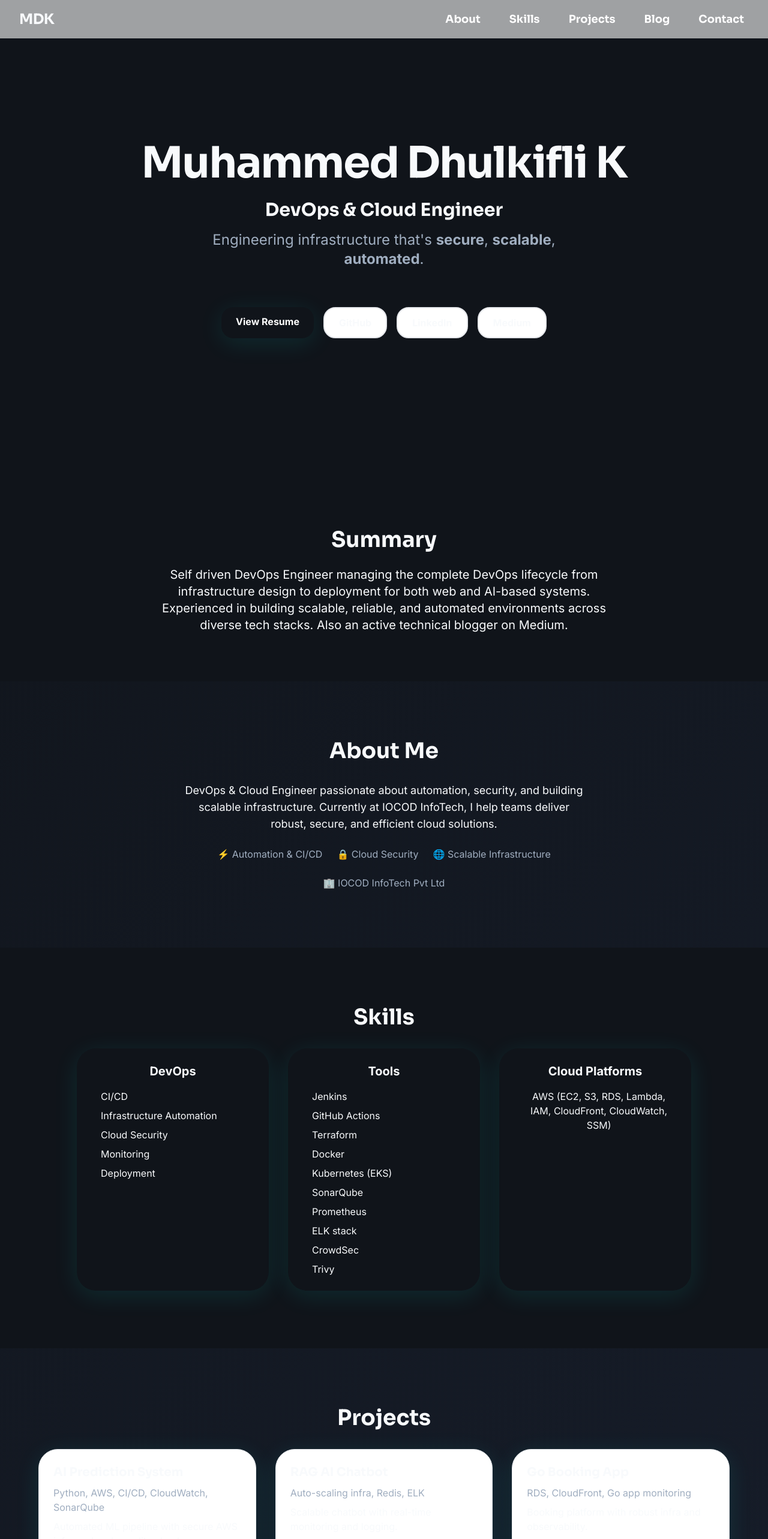
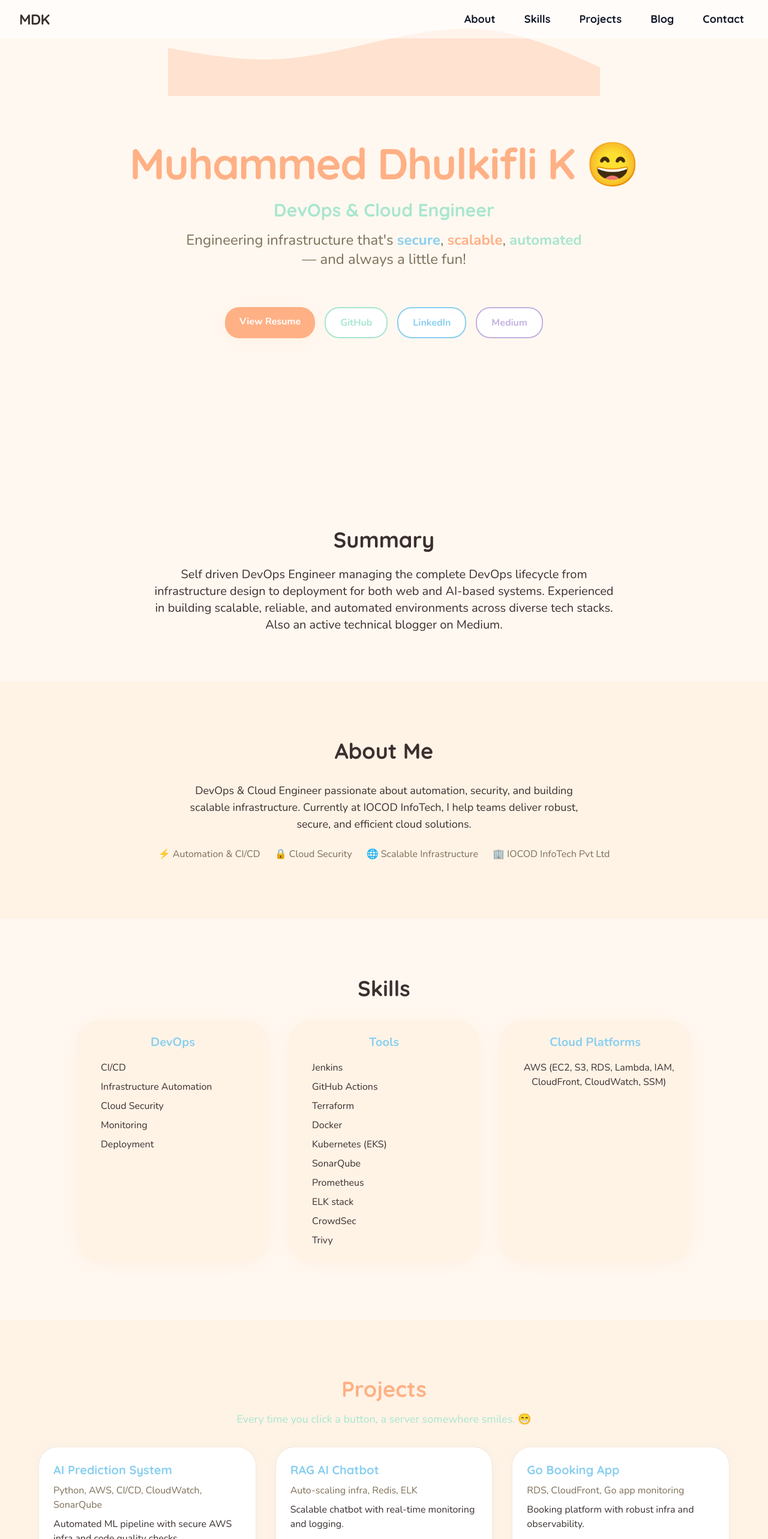
Before and after one commit to dhulkii/test, a Next.js app: page / in a window 1280 px wide. Shown: the top 2566 px of the page at 60% size. Built offline with nearby package versions, Linux system fonts and the light colour scheme.

Commit message:
feat(theme): switch to cream/pastel palette, playful UI, and fun micro-interactions

```diff
--- a/src/app/globals.css
+++ b/src/app/globals.css
@@ -7,10 +7,24 @@ html {
 }
 
 body {
-  background: linear-gradient(135deg, #10141A 0%, #1A2233 100%);
+  background: linear-gradient(120deg, #FFF8F0 0%, #FFF3E6 100%);
   min-height: 100vh;
-  color: #F8FAFC;
+  color: #3B2F2F;
+  font-family: 'Nunito', 'Poppins', 'Inter', sans-serif;
   transition: background 0.8s cubic-bezier(0.4,0,0.2,1);
+}
+
+/* Fun cursor */
+body, button, a, input, textarea {
+  cursor: url('https://cdn.jsdelivr.net/gh/twitter/twemoji@14.0.2/assets/72x72/1f60a.png'), auto;
+}
+
+/* Bouncy transitions for buttons */
+button, .fun-bounce {
+  transition: transform 0.2s cubic-bezier(0.34,1.56,0.64,1), box-shadow 0.2s;
+}
+button:active, .fun-bounce:active {
+  transform: scale(0.96) rotate(-2deg);
 }
 
 .glass {
--- a/src/app/layout.tsx
+++ b/src/app/layout.tsx
@@ -1,19 +1,19 @@
 import React from 'react'
 import './globals.css'
-import { Inter, Sora } from 'next/font/google'
+import { Nunito, Quicksand } from 'next/font/google'
 import type { Metadata } from 'next'
 
-const inter = Inter({ subsets: ['latin'], weight: ['400', '700'], variable: '--font-inter' })
-const sora = Sora({ subsets: ['latin'], weight: ['400', '700'], variable: '--font-sora' })
+const nunito = Nunito({ subsets: ['latin'], weight: ['400', '700'], variable: '--font-nunito' })
+const quicksand = Quicksand({ subsets: ['latin'], weight: ['400', '700'], variable: '--font-quicksand' })
 
 export const metadata: Metadata = {
   title: 'Muhammed Dhulkifli K | Portfolio',
-  description: 'DevOps & Cloud Engineer Portfolio',
+  description: 'DevOps & Cloud Engineer Portfolio — Friendly, Fun, and Playful!',
 }
 
 export default function RootLayout({ children }: { children: React.ReactNode }) {
   return (
-    <html lang="en" className={`${inter.variable} ${sora.variable} dark`}>
+    <html lang="en" className={`${nunito.variable} ${quicksand.variable}`}>
       <body className="bg-background-base text-text-main font-sans min-h-screen">
         {children}
       </body>
--- a/src/components/hero-section.tsx
+++ b/src/components/hero-section.tsx
@@ -4,23 +4,16 @@ import { motion } from 'framer-motion'
 export function HeroSection() {
   return (
     <section id="hero" className="relative min-h-screen flex flex-col items-center justify-center bg-background-base overflow-hidden">
-      {/* Animated Gradient Background */}
+      {/* Playful Confetti or Wave Background */}
       <motion.div
         className="absolute inset-0 z-0 pointer-events-none"
         initial={{ opacity: 0 }}
         animate={{ opacity: 1 }}
         transition={{ duration: 1 }}
       >
-        <motion.div
-          className="absolute -top-40 -left-40 w-[600px] h-[600px] bg-gradient-to-br from-accent-teal/30 to-accent-sky/20 rounded-2xl blur-3xl"
-          animate={{ y: [0, 40, 0] }}
-          transition={{ duration: 8, repeat: Infinity, ease: 'easeInOut' }}
-        />
-        <motion.div
-          className="absolute -bottom-40 -right-40 w-[600px] h-[600px] bg-gradient-to-br from-accent-electric/20 to-accent-sky/30 rounded-2xl blur-3xl"
-          animate={{ y: [0, -40, 0] }}
-          transition={{ duration: 10, repeat: Infinity, ease: 'easeInOut', delay: 2 }}
-        />
+        <svg className="absolute top-0 left-0 w-full h-40" viewBox="0 0 1440 320" fill="none" xmlns="http://www.w3.org/2000/svg">
+          <path fill="#FFB085" fillOpacity="0.3" d="M0,160L60,170.7C120,181,240,203,360,197.3C480,192,600,160,720,133.3C840,107,960,85,1080,101.3C1200,117,1320,171,1380,197.3L1440,224L1440,320L1380,320C1320,320,1200,320,1080,320C960,320,840,320,720,320C600,320,480,320,360,320C240,320,120,320,60,320L0,320Z" />
+        </svg>
       </motion.div>
       {/* Animated Hero Content */}
       <div className="relative z-10 flex flex-col items-center justify-center h-screen text-center">
@@ -28,15 +21,15 @@ export function HeroSection() {
           initial={{ opacity: 0, y: 40 }}
           animate={{ opacity: 1, y: 0 }}
           transition={{ duration: 1, ease: 'easeOut' }}
-          className="font-display text-5xl md:text-7xl font-bold text-text-main mb-6 tracking-tight"
+          className="font-display text-5xl md:text-7xl font-bold text-accent-peach mb-6 tracking-tight fun-bounce"
         >
-          Muhammed Dhulkifli K
+          Muhammed Dhulkifli K <span className="inline-block">😄</span>
         </motion.h1>
         <motion.h2
           initial={{ opacity: 0, y: 40 }}
           animate={{ opacity: 1, y: 0 }}
           transition={{ duration: 1, delay: 0.2, ease: 'easeOut' }}
-          className="font-display text-2xl md:text-3xl font-semibold text-accent-teal mb-4"
+          className="font-display text-2xl md:text-3xl font-semibold text-accent-mint mb-4"
         >
           DevOps & Cloud Engineer
         </motion.h2>
@@ -46,13 +39,13 @@ export function HeroSection() {
           transition={{ duration: 1, delay: 0.4, ease: 'easeOut' }}
           className="text-lg md:text-2xl text-text-secondary max-w-2xl mx-auto mb-8"
         >
-          Engineering infrastructure that's <span className="text-accent-sky font-semibold">secure</span>, <span className="text-accent-teal font-semibold">scalable</span>, <span className="text-accent-electric font-semibold">automated</span>.
+          Engineering infrastructure that's <span className="text-accent-sky font-semibold">secure</span>, <span className="text-accent-peach font-semibold">scalable</span>, <span className="text-accent-mint font-semibold">automated</span> — and always a little fun!
         </motion.p>
         <div className="flex flex-wrap gap-4 justify-center mt-8">
-          <a href="/resume.pdf" className="px-6 py-3 rounded-xl font-bold text-white bg-accent-teal shadow-card hover:bg-accent-sky transition-colors duration-200">View Resume</a>
-          <a href="https://github.com/dhulkii" target="_blank" rel="noopener" className="px-6 py-3 rounded-xl font-bold text-accent-teal border-2 border-accent-teal bg-white hover:bg-accent-teal/10 transition-colors duration-200">GitHub</a>
-          <a href="https://linkedin.com/in/muhammeddhulkifli" target="_blank" rel="noopener" className="px-6 py-3 rounded-xl font-bold text-accent-sky border-2 border-accent-sky bg-white hover:bg-accent-sky/10 transition-colors duration-200">LinkedIn</a>
-          <a href="https://medium.com/@muhammeddhulkifli" target="_blank" rel="noopener" className="px-6 py-3 rounded-xl font-bold text-accent-electric border-2 border-accent-electric bg-white hover:bg-accent-electric/10 transition-colors duration-200">Medium</a>
+          <a href="/resume.pdf" className="px-6 py-3 rounded-xl font-bold text-white bg-accent-peach shadow-card hover:bg-accent-mint transition-colors duration-200 fun-bounce">View Resume</a>
+          <a href="https://github.com/dhulkii" target="_blank" rel="noopener" className="px-6 py-3 rounded-xl font-bold text-accent-mint border-2 border-accent-mint bg-white hover:bg-accent-mint/10 transition-colors duration-200 fun-bounce">GitHub</a>
+          <a href="https://linkedin.com/in/muhammeddhulkifli" target="_blank" rel="noopener" className="px-6 py-3 rounded-xl font-bold text-accent-sky border-2 border-accent-sky bg-white hover:bg-accent-sky/10 transition-colors duration-200 fun-bounce">LinkedIn</a>
+          <a href="https://medium.com/@muhammeddhulkifli" target="_blank" rel="noopener" className="px-6 py-3 rounded-xl font-bold text-accent-lavender border-2 border-accent-lavender bg-white hover:bg-accent-lavender/10 transition-colors duration-200 fun-bounce">Medium</a>
         </div>
       </div>
     </section>
--- a/src/components/projects-section.tsx
+++ b/src/components/projects-section.tsx
@@ -1,6 +1,6 @@
 "use client"
 
-import React from 'react'
+import React, { useState } from 'react'
 import { motion } from 'framer-motion'
 
 const projects = [
@@ -26,7 +26,15 @@ const projects = [
   },
 ]
 
+const funFacts = [
+  "Did you know? The cloud isn't actually in the sky! ☁️",
+  "DevOps engineers automate their coffee breaks. ☕🤖",
+  "Every time you click a button, a server somewhere smiles. 😁",
+  "99% uptime, 100% fun! 🎉",
+]
+
 export function ProjectsSection() {
+  const [fact] = useState(funFacts[Math.floor(Math.random() * funFacts.length)])
   return (
     <motion.section
       id="projects"
@@ -36,18 +44,21 @@ export function ProjectsSection() {
       viewport={{ once: true }}
       transition={{ duration: 0.8 }}
     >
-      <h2 className="font-display text-4xl font-bold mb-8 text-accent-teal">Projects</h2>
+      <h2 className="font-display text-4xl font-bold mb-4 text-accent-peach">Projects</h2>
+      <div className="mb-8 text-accent-mint text-lg fun-bounce">{fact}</div>
       <div className="max-w-6xl mx-auto grid grid-cols-1 md:grid-cols-2 lg:grid-cols-3 gap-8">
         {projects.map((project) => (
           <motion.div
             key={project.title}
-            whileHover={{ scale: 1.04, boxShadow: '0 4px 32px 0 rgba(20,184,166,0.10)' }}
-            className="group bg-white rounded-2xl p-6 shadow-card hover:shadow-2xl transition-all border border-border-soft text-left cursor-pointer"
+            whileHover={{ rotate: [0, 2, -2, 0], scale: 1.05 }}
+            transition={{ type: 'spring', stiffness: 300, damping: 10 }}
+            className="group bg-background-card rounded-fun p-6 shadow-fun hover:shadow-lg transition-all border border-border-soft text-left cursor-pointer relative overflow-hidden"
           >
-            <h3 className="text-xl font-bold mb-2 text-accent-sky group-hover:text-accent-teal transition-colors font-display">{project.title}</h3>
+            <span className="absolute top-4 right-4 text-2xl opacity-0 group-hover:opacity-100 transition-opacity duration-300">🎈</span>
+            <h3 className="text-xl font-bold mb-2 text-accent-sky group-hover:text-accent-peach transition-colors font-display">{project.title}</h3>
             <p className="text-text-secondary mb-2">{project.stack}</p>
             <p className="text-text-main mb-4">{project.description}</p>
-            <span className="inline-block text-accent-teal font-semibold group-hover:underline">View Details →</span>
+            <span className="inline-block text-accent-mint font-semibold group-hover:underline">View Details →</span>
           </motion.div>
         ))}
       </div>
--- a/tailwind.config.js
+++ b/tailwind.config.js
@@ -9,29 +9,30 @@ module.exports = {
   theme: {
     extend: {
       colors: {
-        'background-base': '#10141A',
-        'background-glass': 'rgba(24, 28, 38, 0.7)',
-        'background-gradient': 'linear-gradient(135deg, #10141A 0%, #1A2233 100%)',
-        'text-main': '#F8FAFC',
-        'text-secondary': '#A0AEC0',
-        'accent-neon': '#00FFF7',
-        'accent-blue': '#1E90FF',
-        'accent-purple': '#A259FF',
+        'background-base': '#FFF8F0',
+        'background-soft': '#FFF3E6',
+        'background-card': '#FFFFFF',
+        'text-main': '#3B2F2F',
+        'text-secondary': '#7C6F57',
+        'accent-peach': '#FFB085',
+        'accent-mint': '#A8E6CF',
+        'accent-sky': '#89CFF0',
+        'accent-lavender': '#C3B1E1',
         'accent-gold': '#FFD700',
-        'accent-green': '#00FF99',
-        'border-glass': 'rgba(255,255,255,0.12)',
+        'border-soft': '#F5E9DA',
       },
       fontFamily: {
-        sans: ['Inter', 'Poppins', 'ui-sans-serif', 'system-ui'],
-        display: ['Sora', 'Manrope', 'ui-sans-serif'],
+        sans: ['Nunito', 'Poppins', 'Inter', 'ui-sans-serif', 'system-ui'],
+        display: ['Quicksand', 'Sora', 'Manrope', 'ui-sans-serif'],
       },
       boxShadow: {
-        card: '0 8px 40px 0 rgba(0,255,247,0.10)',
-        glass: '0 4px 32px 0 rgba(0,0,0,0.25)',
+        card: '0 4px 24px 0 rgba(255,176,133,0.10)',
+        fun: '0 2px 16px 0 rgba(168,230,207,0.15)',
       },
       borderRadius: {
-        xl: '1.25rem',
-        '2xl': '2rem',
+        xl: '1.5rem',
+        '2xl': '2.5rem',
+        fun: '2rem',
       },
     },
   },
```
